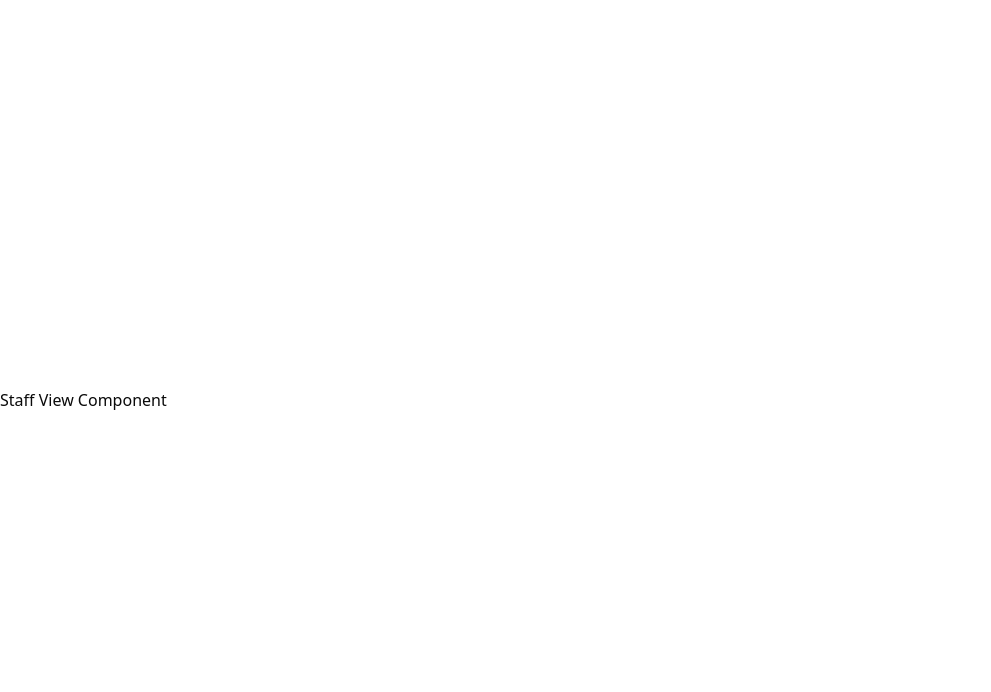
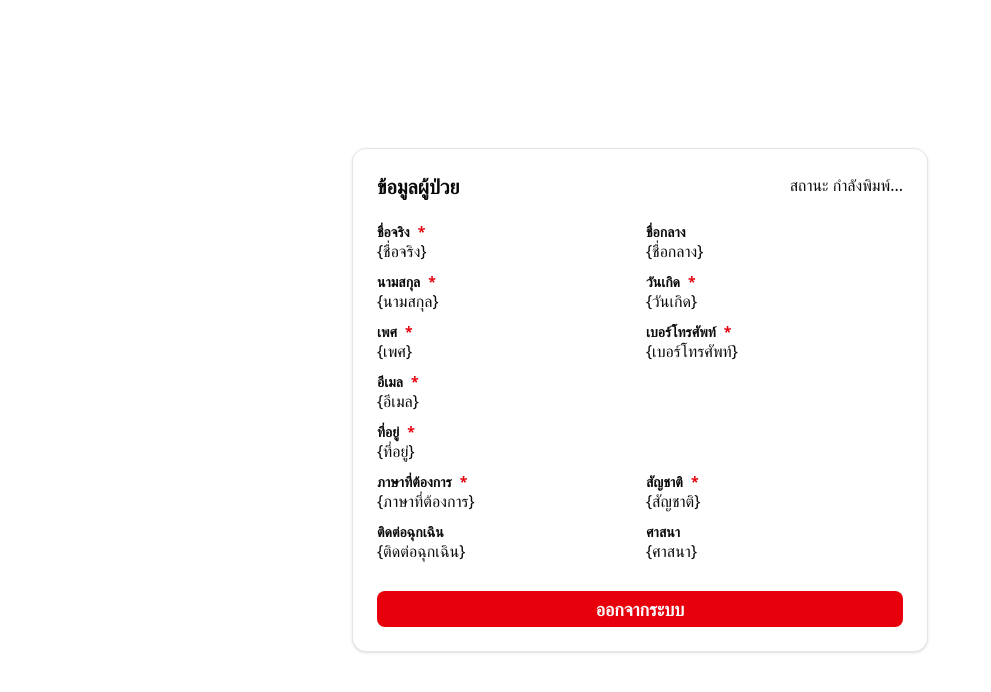
Before and after one commit to arteyo14/agnos-frontend, a Next.js app: page /staff in a window 1280 px wide. Shown: the top 692 px of the page, without its empty margins (0-991 px from the left). Built offline with nearby package versions, Linux system fonts and the light colour scheme.

Commit message:
refactor: remove unused patient info component; update staff view to use card layout

```diff
--- a/app/(root)/patient/[id]/page.tsx
+++ /dev/null
@@ -1,8 +0,0 @@
-import PatientInfoView from '@/core/modules/patient/patient-info/ui/patient-info-view';
-
-const PatientInfoPage = ({ params }: { params: { id: string } }) => {
-  const { id } = params;
-  return <PatientInfoView id={id} />;
-};
-
-export default PatientInfoPage;
--- a/app/(root)/staff/page.tsx
+++ b/app/(root)/staff/page.tsx
@@ -1,4 +1,4 @@
-import StaffView from '@/core/modules/staff/ui/staff-view';
+import StaffView from '@/core/modules/staff/ui/staff-view-card';
 
 const StaffPage = () => {
   return <StaffView />;
--- a/core/modules/patient/patient-form/ui/patient-form-card.tsx
+++ b/core/modules/patient/patient-form/ui/patient-form-card.tsx
@@ -135,7 +135,7 @@ const PatientFormCard = () => {
             />
             <FormField
               control={form.control}
-              name="gender"
+              name="phone_no"
               render={({ field }) => (
                 <FormItem>
                   <FormLabel>
--- a/core/modules/patient/patient-info/ui/patient-info-view.tsx
+++ /dev/null
@@ -1,17 +0,0 @@
-'use client';
-
-import { useEffect } from 'react';
-
-interface IProps {
-  id: string;
-}
-
-const PatientInfoView = ({ id }: IProps) => {
-  useEffect(() => {
-    console.log(id);
-  }, [id]);
-
-  return <div>Patient Info View Component</div>;
-};
-
-export default PatientInfoView;
--- /dev/null
+++ b/core/modules/staff/ui/staff-view-card.tsx
@@ -0,0 +1,100 @@
+'use client';
+
+import { Button } from '@/components/ui/button';
+import {
+  Card,
+  CardContent,
+  CardFooter,
+  CardHeader,
+} from '@/components/ui/card';
+import { Label } from '@/components/ui/label';
+import Required from '@/components/ui/required';
+
+const StaffView = () => {
+  return (
+    <div className="flex justify-center items-center w-full">
+      <Card className="w-full max-w-sm md:max-w-xl">
+        <CardHeader className="flex justify-between w-full ">
+          <h1 className="font-bold text-xl">ข้อมูลผู้ป่วย</h1>
+          <span>สถานะ {'กำลังพิมพ์...'}</span>
+        </CardHeader>
+        <CardContent className="grid grid-cols-1 md:grid-cols-2 gap-3">
+          <div>
+            <Label className="font-semibold">
+              ชื่อจริง <Required />
+            </Label>
+            <p>{'{ชื่อจริง}'}</p>
+          </div>
+          <div>
+            <Label className="font-semibold">ชื่อกลาง</Label>
+            <p>{'{ชื่อกลาง}'}</p>
+          </div>
+          <div>
+            <Label className="font-semibold">
+              นามสกุล <Required />
+            </Label>
+            <p>{'{นามสกุล}'}</p>
+          </div>
+          <div>
+            <Label className="font-semibold">
+              วันเกิด <Required />
+            </Label>
+            <p>{'{วันเกิด}'}</p>
+          </div>
+          <div>
+            <Label className="font-semibold">
+              เพศ <Required />
+            </Label>
+            <p>{'{เพศ}'}</p>
+          </div>
+          <div>
+            <Label className="font-semibold">
+              เบอร์โทรศัพท์ <Required />
+            </Label>
+            <p>{'{เบอร์โทรศัพท์}'}</p>
+          </div>
+          <div>
+            <Label className="font-semibold">
+              อีเมล <Required />
+            </Label>
+            <p>{'{อีเมล}'}</p>
+          </div>
+          <div className="col-span-1 md:col-span-2">
+            <Label className="font-semibold">
+              ที่อยู่ <Required />
+            </Label>
+            <p>{'{ที่อยู่}'}</p>
+          </div>
+          <div>
+            <Label className="font-semibold">
+              ภาษาที่ต้องการ <Required />
+            </Label>
+            <p>{'{ภาษาที่ต้องการ}'}</p>
+          </div>
+          <div>
+            <Label className="font-semibold">
+              สัญชาติ
+              <Required />
+            </Label>
+            <p>{'{สัญชาติ}'}</p>
+          </div>
+          <div>
+            <Label className="font-semibold">ติดต่อฉุกเฉิน</Label>
+            <p>{'{ติดต่อฉุกเฉิน}'}</p>
+          </div>
+          <div>
+            <Label className="font-semibold">ศาสนา</Label>
+            <p>{'{ศาสนา}'}</p>
+          </div>
+        </CardContent>
+        <CardFooter className="mt-1">
+          <Button className="w-full bg-destructive font-bold text-lg">
+            ออกจากระบบ
+          </Button>
+        </CardFooter>
+      </Card>
+    </div>
+  );
+};
+
+export default StaffView;
--- a/core/modules/staff/ui/staff-view.tsx
+++ /dev/null
@@ -1,7 +0,0 @@
-'use client';
-
-const StaffView = () => {
-  return <div>Staff View Component</div>;
-};
-
-export default StaffView;
```
